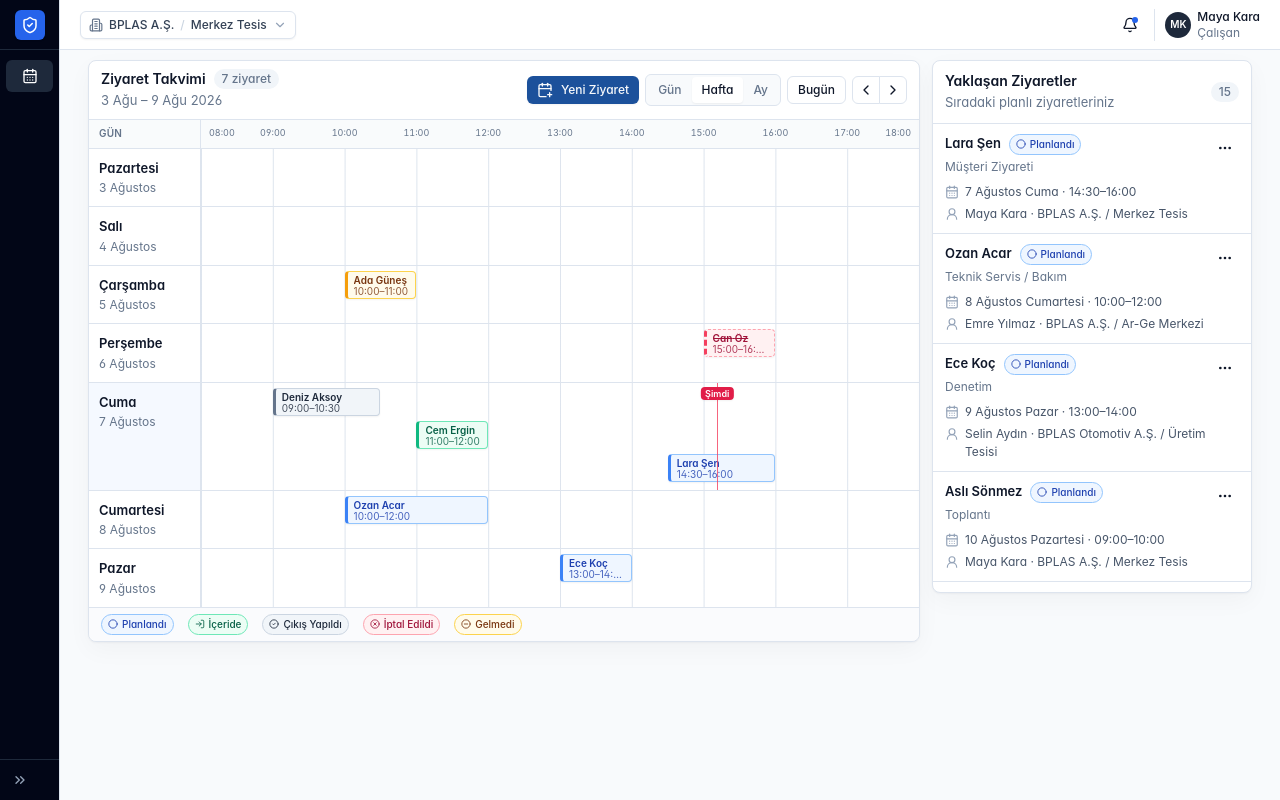
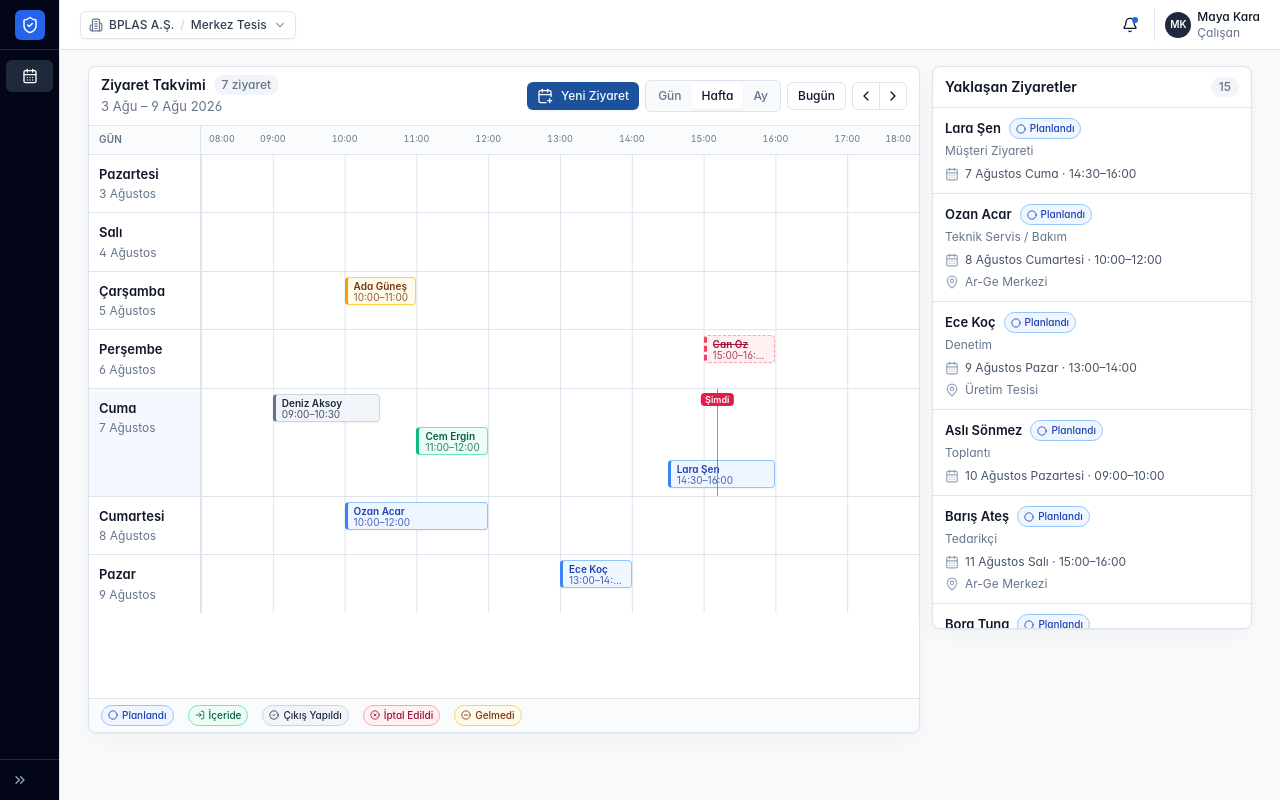
Before and after one commit to BorBozka/Staj_Projesi2, a React (Vite) app: page /my-visits in a window 1280 px wide. Built offline with nearby package versions, Linux system fonts and the light colour scheme.

Commit message:
Refine visit dashboard interactions

```diff
--- a/src/components/app-shell/AppShell.tsx
+++ b/src/components/app-shell/AppShell.tsx
@@ -12,7 +12,7 @@ export function AppShell() {
       <Sidebar collapsed={collapsed} onCollapsedChange={setCollapsed} />
       <div className={collapsed ? "md:pl-[60px]" : "md:pl-52"}>
         <TopBar onOpenNavigation={() => setCollapsed(false)} />
-        <main className="mx-auto w-full max-w-[1600px] px-3 py-2.5 md:px-5 lg:px-7">
+        <main className="mx-auto w-full max-w-[1600px] px-3 py-2 md:px-5 lg:px-7">
           <Outlet />
         </main>
       </div>
--- a/src/features/visits/MyVisitsPage.tsx
+++ b/src/features/visits/MyVisitsPage.tsx
@@ -11,7 +11,7 @@ import { VisitTimeline, type TimelineView } from "@/features/visits/VisitTimelin
 import { useVisits } from "@/features/visits/visit-context"
 
 export function MyVisitsPage() {
-  const { visits, isLoading, error } = useVisits()
+  const { visits, referenceData, isLoading, error } = useVisits()
   const [view, setView] = useState<TimelineView>("week")
   const [selectedDate, setSelectedDate] = useState(new Date())
   const [formOpen, setFormOpen] = useState(false)
@@ -40,7 +40,7 @@ export function MyVisitsPage() {
   if (isLoading) return <PageSkeleton />
 
   return (
-    <div className="space-y-3">
+    <div className="space-y-2">
       {error && (
         <div className="flex items-center gap-2 rounded-md border border-red-200 bg-red-50 px-3 py-2 text-xs text-red-700">
           <Info className="size-4" />{error}
@@ -54,7 +54,7 @@ export function MyVisitsPage() {
         </div>
       )}
 
-      <div className="grid items-start gap-3 xl:grid-cols-[minmax(0,1fr)_320px]">
+      <div className="mt-2 grid items-start gap-3 xl:grid-cols-[minmax(0,1fr)_320px]">
         <VisitTimeline
           visits={visits}
           view={view}
@@ -64,7 +64,7 @@ export function MyVisitsPage() {
           onVisitOpen={setViewingVisit}
           onNewVisit={openNewVisit}
         />
-        <UpcomingVisits visits={visits} onView={setViewingVisit} onEdit={openEdit} onReschedule={setReschedulingVisit} onCancel={setCancellingVisit} />
+        <UpcomingVisits visits={visits} onView={setViewingVisit} currentFacilityId={referenceData?.currentEmployee.facilityId} />
       </div>
 
       <VisitDetailsDialog
@@ -73,6 +73,7 @@ export function MyVisitsPage() {
         onOpenChange={(open) => !open && setViewingVisit(null)}
         onEdit={openEdit}
         onReschedule={setReschedulingVisit}
+        onCancel={setCancellingVisit}
       />
       <VisitFormDialog open={formOpen} onOpenChange={setFormOpen} visit={editingVisit} onSaved={setNotice} />
       <RescheduleVisitDialog
--- a/src/features/visits/UpcomingVisits.tsx
+++ b/src/features/visits/UpcomingVisits.tsx
@@ -1,20 +1,17 @@
 import { isAfter, startOfDay } from "date-fns"
-import { CalendarDays, UserRound } from "lucide-react"
+import { CalendarDays, MapPin } from "lucide-react"
 
 import type { Visit } from "@/domain/visits"
-import { VisitActions } from "@/features/visits/VisitActions"
 import { VisitStatusBadge } from "@/features/visits/VisitStatusBadge"
 import { formatTr } from "@/lib/date"
 
 interface Props {
   visits: Visit[]
   onView(visit: Visit): void
-  onEdit(visit: Visit): void
-  onReschedule(visit: Visit): void
-  onCancel(visit: Visit): void
+  currentFacilityId?: string
 }
 
-export function UpcomingVisits({ visits, onView, onEdit, onReschedule, onCancel }: Props) {
+export function UpcomingVisits({ visits, onView, currentFacilityId }: Props) {
   const upcoming = visits
     .filter((visit) => visit.status === "PLANNED" && isAfter(new Date(visit.plannedEnd), startOfDay(new Date())))
     .sort((a, b) => a.plannedStart.localeCompare(b.plannedStart))
@@ -22,36 +19,38 @@ export function UpcomingVisits({ visits, onView, onEdit, onReschedule, onCancel
   return (
     <section className="overflow-hidden rounded-lg border bg-card shadow-panel" aria-labelledby="upcoming-title">
       <div className="flex items-center justify-between border-b px-3 py-2.5">
-        <div>
-          <h2 id="upcoming-title" className="text-sm font-semibold">Yaklaşan Ziyaretler</h2>
-          <p className="mt-0.5 text-[13px] text-muted-foreground">Sıradaki planlı ziyaretleriniz</p>
-        </div>
+        <h2 id="upcoming-title" className="text-sm font-semibold">Yaklaşan Ziyaretler</h2>
         <span className="rounded-full bg-muted px-2 py-0.5 text-xs font-medium text-muted-foreground">{upcoming.length}</span>
       </div>
 
       {upcoming.length === 0 ? (
         <p className="px-4 py-8 text-center text-[13px] text-muted-foreground">Yaklaşan ziyaret bulunmuyor.</p>
       ) : (
-        <div className="max-h-[min(468px,calc(100vh-150px))] divide-y overflow-y-auto scrollbar-thin">
+        <div className="max-h-[min(520px,calc(100vh-128px))] divide-y overflow-y-auto scrollbar-thin">
           {upcoming.map((visit) => (
-            <article key={visit.id} className="group px-3 py-2.5 hover:bg-slate-50/70">
-              <div className="flex items-start justify-between gap-3">
+            <button
+              key={visit.id}
+              type="button"
+              onClick={() => onView(visit)}
+              className="group block w-full px-3 py-2.5 text-left transition-colors hover:bg-blue-50 hover:shadow-[inset_3px_0_0_hsl(var(--primary))] focus-visible:relative focus-visible:z-10 focus-visible:bg-blue-50 focus-visible:outline-none focus-visible:ring-2 focus-visible:ring-inset focus-visible:ring-primary"
+              aria-label={`${visit.visitor.firstName} ${visit.visitor.lastName} ziyaret detaylarını aç`}
+            >
+              <div className="flex items-start gap-3">
                 <div className="min-w-0">
                   <div className="flex flex-wrap items-center gap-2">
-                    <button type="button" onClick={() => onView(visit)} className="truncate text-left text-[13px] font-semibold hover:text-primary hover:underline">
-                      {visit.visitor.firstName} {visit.visitor.lastName}
-                    </button>
+                    <span className="truncate text-[13px] font-semibold transition-colors group-hover:text-primary group-focus-visible:text-primary">{visit.visitor.firstName} {visit.visitor.lastName}</span>
                     <VisitStatusBadge status={visit.status} compact />
                   </div>
                   <p className="mt-1 truncate text-xs text-muted-foreground">{visit.visitTypeName}</p>
                 </div>
-                <VisitActions visit={visit} onView={onView} onEdit={onEdit} onReschedule={onReschedule} onCancel={onCancel} />
               </div>
-              <div className="mt-2 space-y-1 text-xs leading-[18px] text-slate-600">
+              <div className="mt-1.5 space-y-1 text-xs leading-[18px] text-slate-600">
                 <div className="flex items-start gap-1.5"><CalendarDays className="mt-0.5 size-3.5 shrink-0 text-slate-400" /><span>{formatTr(new Date(visit.plannedStart), "d MMMM EEEE · HH:mm")}–{formatTr(new Date(visit.plannedEnd), "HH:mm")}</span></div>
-                <div className="flex min-w-0 items-start gap-1.5"><UserRound className="mt-0.5 size-3.5 shrink-0 text-slate-400" /><span>{visit.hostEmployeeName} · {visit.hostCompanyName} / {visit.facilityName}</span></div>
+                {currentFacilityId && visit.facilityId !== currentFacilityId && (
+                  <div className="flex min-w-0 items-start gap-1.5 text-muted-foreground"><MapPin className="mt-0.5 size-3.5 shrink-0 text-slate-400" /><span>{visit.facilityName}</span></div>
+                )}
               </div>
-            </article>
+            </button>
           ))}
         </div>
       )}
--- a/src/features/visits/VisitActions.tsx
+++ /dev/null
@@ -1,37 +0,0 @@
-import { CalendarClock, Eye, MoreHorizontal, Pencil, XCircle } from "lucide-react"
-
-import { Button } from "@/components/ui/button"
-import { DropdownMenu, DropdownMenuContent, DropdownMenuItem, DropdownMenuTrigger } from "@/components/ui/dropdown-menu"
-import type { Visit } from "@/domain/visits"
-
-interface Props {
-  visit: Visit
-  onView(visit: Visit): void
-  onEdit(visit: Visit): void
-  onReschedule(visit: Visit): void
-  onCancel(visit: Visit): void
-}
-
-export function VisitActions({ visit, onView, onEdit, onReschedule, onCancel }: Props) {
-  return (
-    <DropdownMenu>
-      <DropdownMenuTrigger asChild>
-        <Button variant="ghost" size="icon-sm" aria-label={`${visit.visitor.firstName} ${visit.visitor.lastName} için işlemler`}>
-          <MoreHorizontal />
-        </Button>
-      </DropdownMenuTrigger>
-      <DropdownMenuContent align="end">
-        <DropdownMenuItem onSelect={() => onView(visit)}><Eye className="size-3.5" />Detayları Gör</DropdownMenuItem>
-        {visit.status === "PLANNED" && (
-          <>
-            <DropdownMenuItem onSelect={() => onEdit(visit)}><Pencil className="size-3.5" />Düzenle</DropdownMenuItem>
-            <DropdownMenuItem onSelect={() => onReschedule(visit)}><CalendarClock className="size-3.5" />Ertele</DropdownMenuItem>
-            <DropdownMenuItem className="text-destructive focus:bg-red-50 focus:text-destructive" onSelect={() => onCancel(visit)}>
-              <XCircle className="size-3.5" />İptal Et
-            </DropdownMenuItem>
-          </>
-        )}
-      </DropdownMenuContent>
-    </DropdownMenu>
-  )
-}
--- a/src/features/visits/VisitFormDialog.tsx
+++ b/src/features/visits/VisitFormDialog.tsx
@@ -100,9 +100,7 @@ export function VisitFormDialog({ open, onOpenChange, visit, onSaved }: VisitFor
       <DialogContent className="max-w-2xl gap-0 overflow-hidden p-0">
         <DialogHeader className="border-b px-5 py-4 pr-12">
           <DialogTitle>{visit ? "Ziyareti Düzenle" : "Yeni Ziyaret"}</DialogTitle>
-          <DialogDescription>
-            {visit ? "Davet ve planlama bilgilerini güncelleyin." : "Planlı bir ziyaret oluşturun ve ziyaretçi davetini hazırlayın."}
-          </DialogDescription>
+          {visit && <DialogDescription>Davet ve planlama bilgilerini güncelleyin.</DialogDescription>}
         </DialogHeader>
 
         <form onSubmit={onSubmit} className="flex min-h-0 flex-col" noValidate>
@@ -184,7 +182,6 @@ export function VisitFormDialog({ open, onOpenChange, visit, onSaved }: VisitFor
           </div>
 
           <DialogFooter className="border-t bg-card px-5 py-3">
-            <Button type="button" variant="outline" onClick={() => onOpenChange(false)}>Vazgeç</Button>
             <Button type="submit" disabled={form.formState.isSubmitting}>
               <Send />
               {form.formState.isSubmitting ? "Kaydediliyor…" : visit ? "Değişiklikleri Kaydet" : "Daveti Gönder"}
--- a/src/features/visits/VisitTimeline.tsx
+++ b/src/features/visits/VisitTimeline.tsx
@@ -140,7 +140,7 @@ function LaneTimeline({ visits, selectedDate, view, now, onVisitOpen }: { visits
     return (
       <div
         className="grid grid-cols-[52px_minmax(0,1fr)] border-b"
-        style={{ height: "clamp(450px, calc(100vh - 250px), 612px)" }}
+        style={{ height: "clamp(472px, calc(100vh - 228px), 632px)" }}
       >
         <div className="relative border-r bg-slate-50/70" aria-hidden="true">
           {hours.map((hour, index) => (
@@ -178,14 +178,14 @@ function LaneTimeline({ visits, selectedDate, view, now, onVisitOpen }: { visits
   })
 
   return (
-    <div className="w-full">
+    <div className="flex w-full flex-col" style={{ height: "clamp(472px, calc(100vh - 228px), 632px)" }}>
       <TimeHeader hours={hours} label="Gün" />
-      <div className="divide-y">
+      <div className="scrollbar-thin flex min-h-0 flex-1 flex-col divide-y overflow-y-auto">
         {days.map((day) => {
           const dayVisits = visits.filter((visit) => isSameDay(new Date(visit.plannedStart), day))
-          const height = Math.max(44, dayVisits.length * 33 + 8)
+          const height = Math.max(56, dayVisits.length * 33 + 8)
           return (
-            <div key={day.toISOString()} className="grid grid-cols-[112px_minmax(0,1fr)]">
+            <div key={day.toISOString()} className="grid grid-cols-[112px_minmax(0,1fr)]" style={{ minHeight: height }}>
               <div className={cn("border-r px-2.5 py-2.5", isSameDay(day, new Date()) && "bg-blue-50/60")}>
                 <p className="truncate text-[13px] font-semibold">{formatTr(day, "EEEE")}</p>
                 <p className="mt-0.5 truncate text-xs text-muted-foreground">{formatTr(day, "d MMMM")}</p>
@@ -441,23 +441,24 @@ function MonthTimeline({ visits, selectedDate, onVisitOpen }: { visits: Visit[];
     end: endOfWeek(endOfMonth(selectedDate), { weekStartsOn: 1 }),
   }
   const days = eachDayOfInterval(interval)
+  const weekCount = days.length / 7
 
   return (
-    <div className="overflow-x-auto scrollbar-thin">
-      <div className="min-w-[760px]">
+    <div className="overflow-x-auto scrollbar-thin" style={{ height: "clamp(472px, calc(100vh - 228px), 632px)" }}>
+      <div className="flex h-full min-w-[760px] flex-col">
         <div className="grid grid-cols-7 border-b bg-slate-50/80">
           {["Pzt", "Sal", "Çar", "Per", "Cum", "Cmt", "Paz"].map((day) => (
             <div key={day} className="border-r px-2 py-1.5 text-xs font-semibold uppercase tracking-wide text-muted-foreground last:border-r-0">{day}</div>
           ))}
         </div>
-        <div className="grid grid-cols-7">
+        <div className="grid flex-1 grid-cols-7" style={{ gridTemplateRows: `repeat(${weekCount}, minmax(0, 1fr))` }}>
           {days.map((day) => {
             const dayVisits = visits.filter((visit) => isSameDay(new Date(visit.plannedStart), day))
             return (
               <div
                 key={day.toISOString()}
                 className={cn(
-                  "h-[100px] overflow-hidden border-b border-r p-1.5 last:border-r-0",
+                  "min-h-0 overflow-hidden border-b border-r p-1.5 last:border-r-0",
                   !isSameMonth(day, selectedDate) && "bg-slate-50/70 text-muted-foreground",
                 )}
               >
```
Also changed, not shown: src/features/visits/VisitDetailsDialog.tsx (+10 -11 lines).
